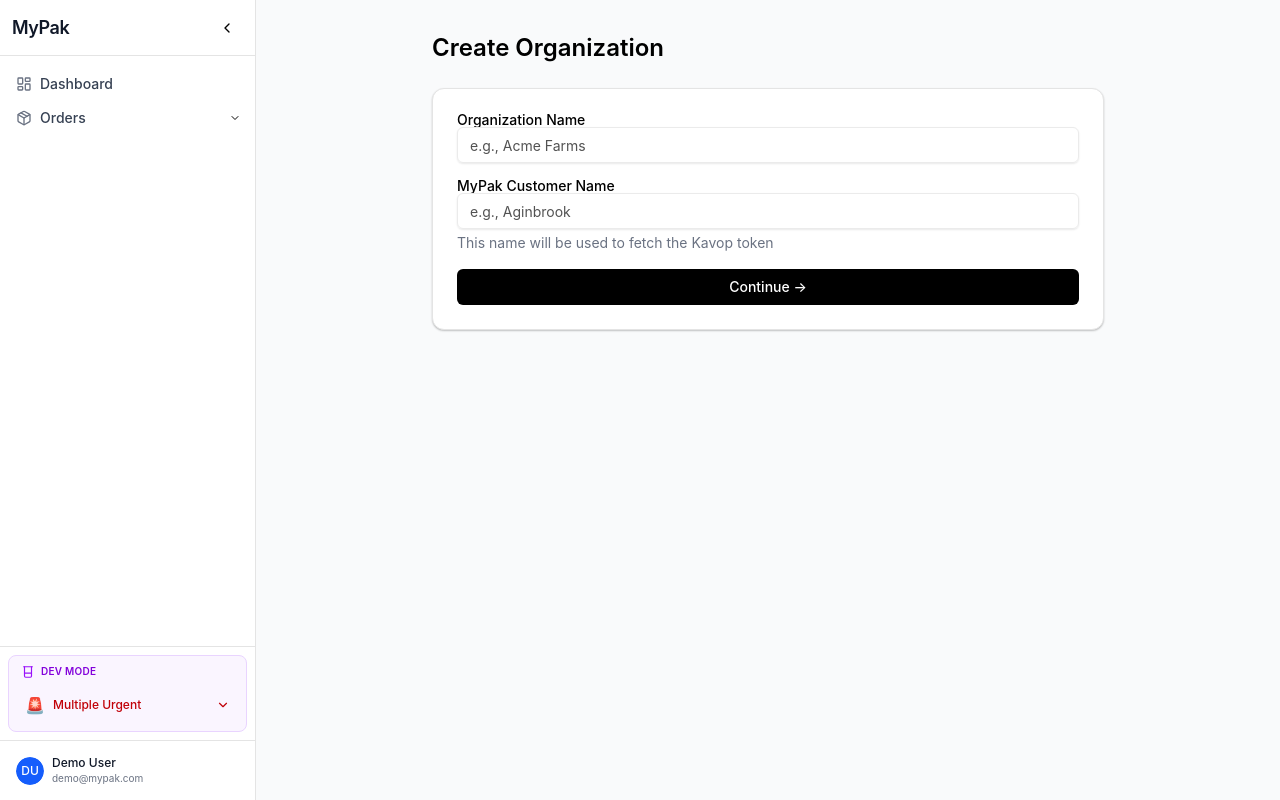
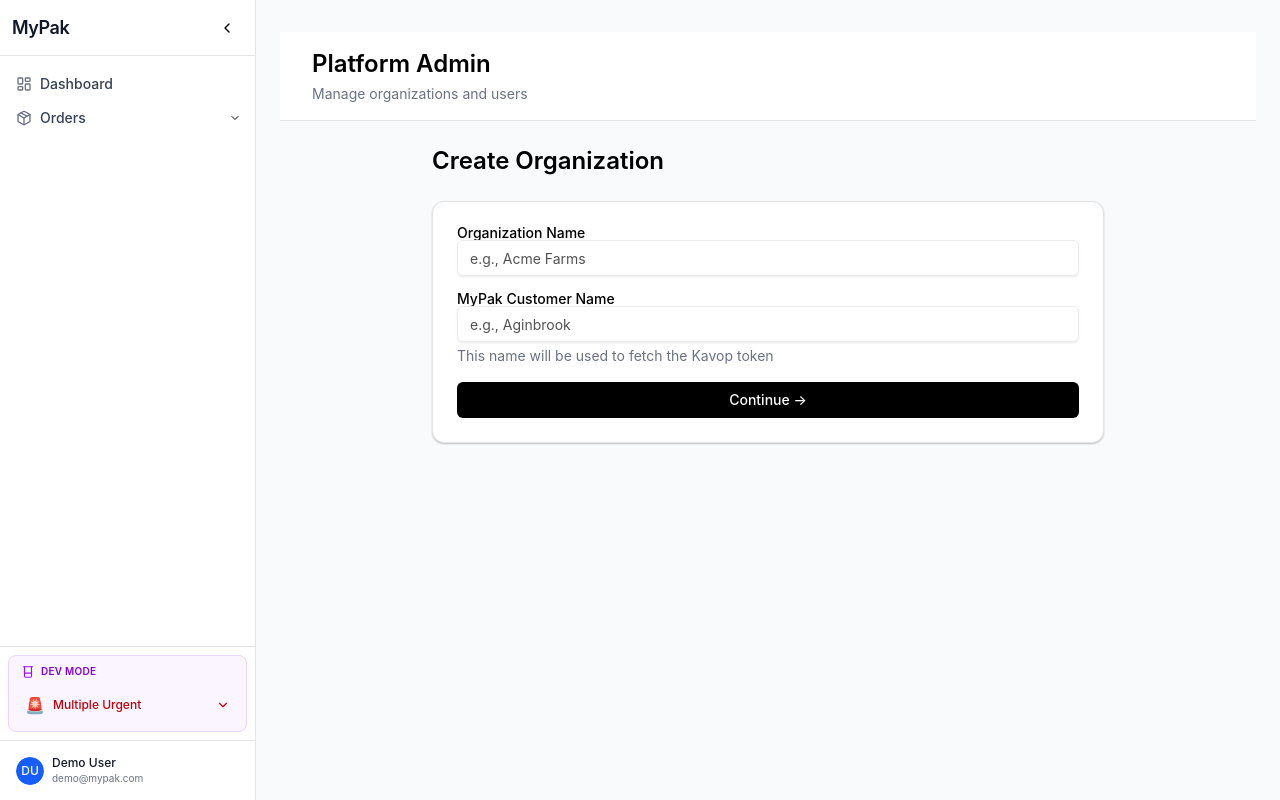
Before and after one commit to FlagstaffGardens/mypak-kavop, a Next.js app: page /admin/organizations/new in a window 1280 px wide. Built offline with nearby package versions, Linux system fonts and the light colour scheme.

Commit message:
feat(admin): add admin layout wrapper

```diff
--- /dev/null
+++ b/src/app/admin/layout.tsx
@@ -0,0 +1,18 @@
+import { ReactNode } from "react";
+
+export default function AdminLayout({ children }: { children: ReactNode }) {
+  return (
+    <div className="min-h-screen bg-gray-50">
+      <div className="bg-white border-b">
+        <div className="px-8 py-4">
+          <h1 className="text-2xl font-semibold">Platform Admin</h1>
+          <p className="text-sm text-gray-500 mt-1">
+            Manage organizations and users
+          </p>
+        </div>
+      </div>
+
+      <div className="px-8 py-6">{children}</div>
+    </div>
+  );
+}
```
